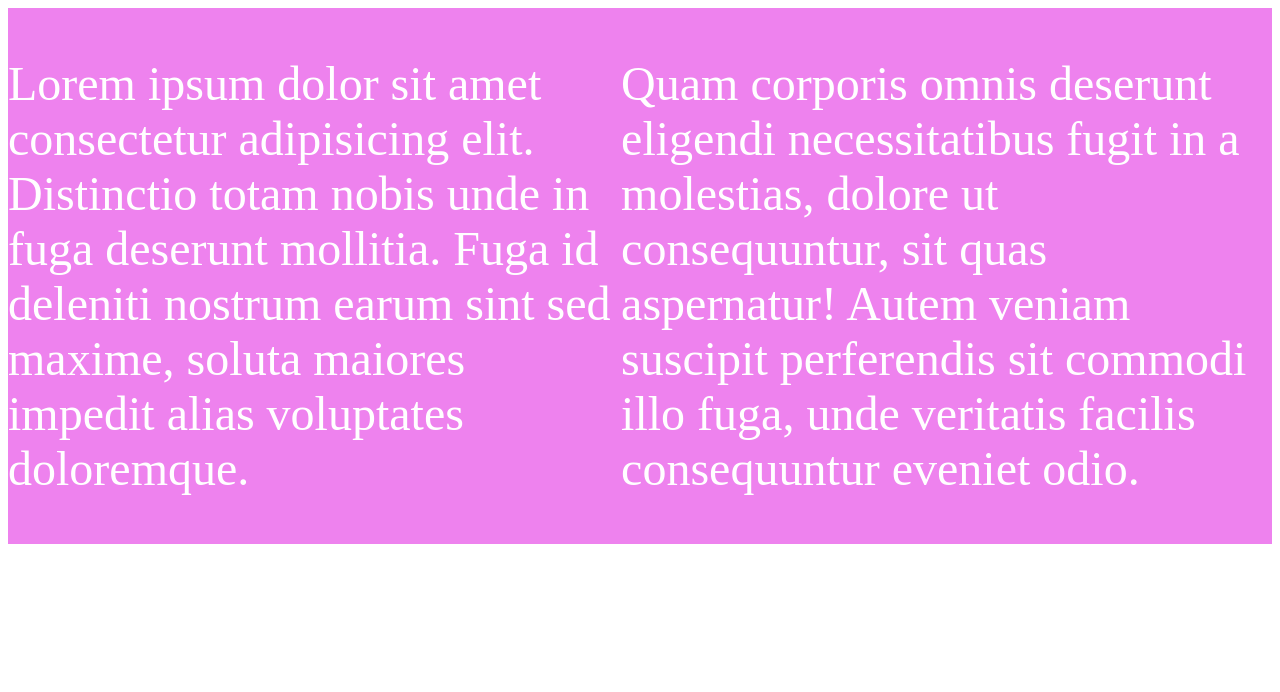
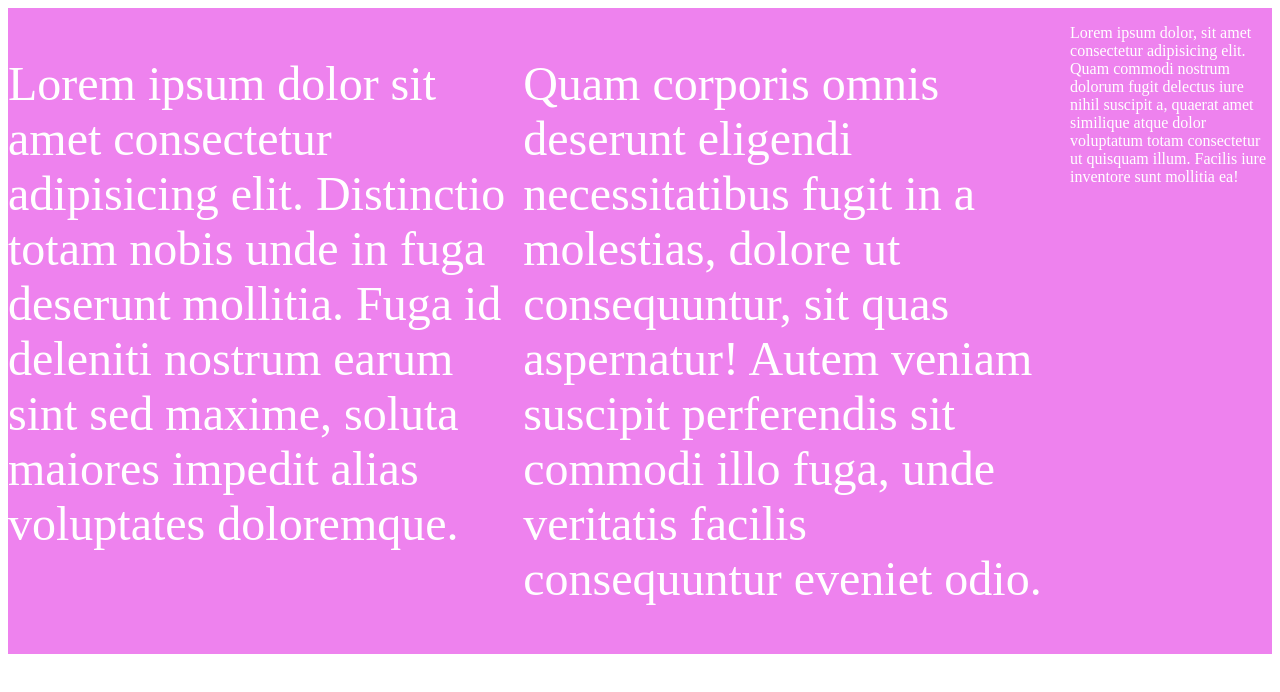
Before and after one commit to rogermauriciogomez22/eliminar-por-favor, a plain HTML site: page practica_flex_Box/queries.html in a window 1280 px wide. Drawn offline with Linux system fonts and the light colour scheme.

Commit message:
agrege un p con lorem

```diff
--- a/practica_flex_Box/queries.html
+++ b/practica_flex_Box/queries.html
@@ -41,6 +41,8 @@
         <article>
             <p>Quam corporis omnis deserunt eligendi necessitatibus fugit in a molestias, dolore ut consequuntur, sit quas aspernatur! Autem veniam suscipit perferendis sit commodi illo fuga, unde veritatis facilis consequuntur eveniet odio.</p>
         </article>
+
+        <p>Lorem ipsum dolor, sit amet consectetur adipisicing elit. Quam commodi nostrum dolorum fugit delectus iure nihil suscipit a, quaerat amet similique atque dolor voluptatum totam consectetur ut quisquam illum. Facilis iure inventore sunt mollitia ea!</p>
     </main>
 </body>
 </html>
```
Also changed, not shown: 1 other file.
